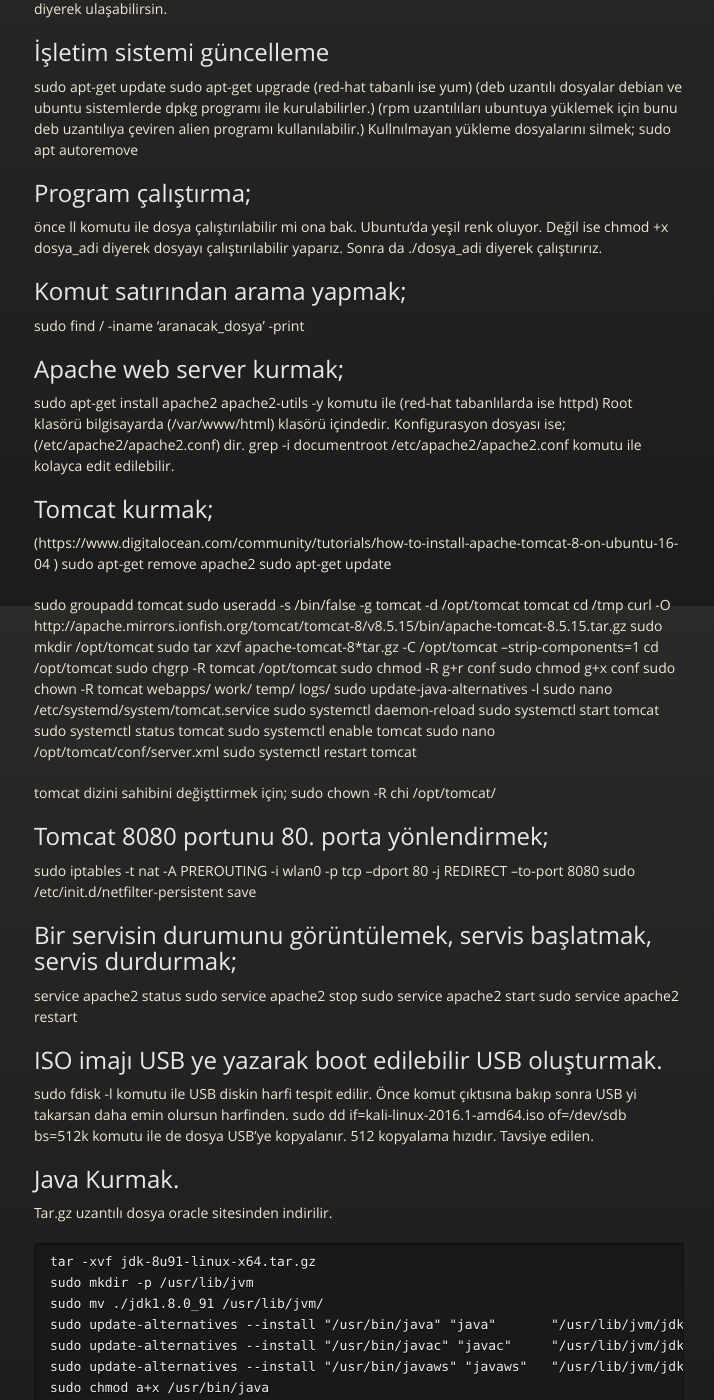
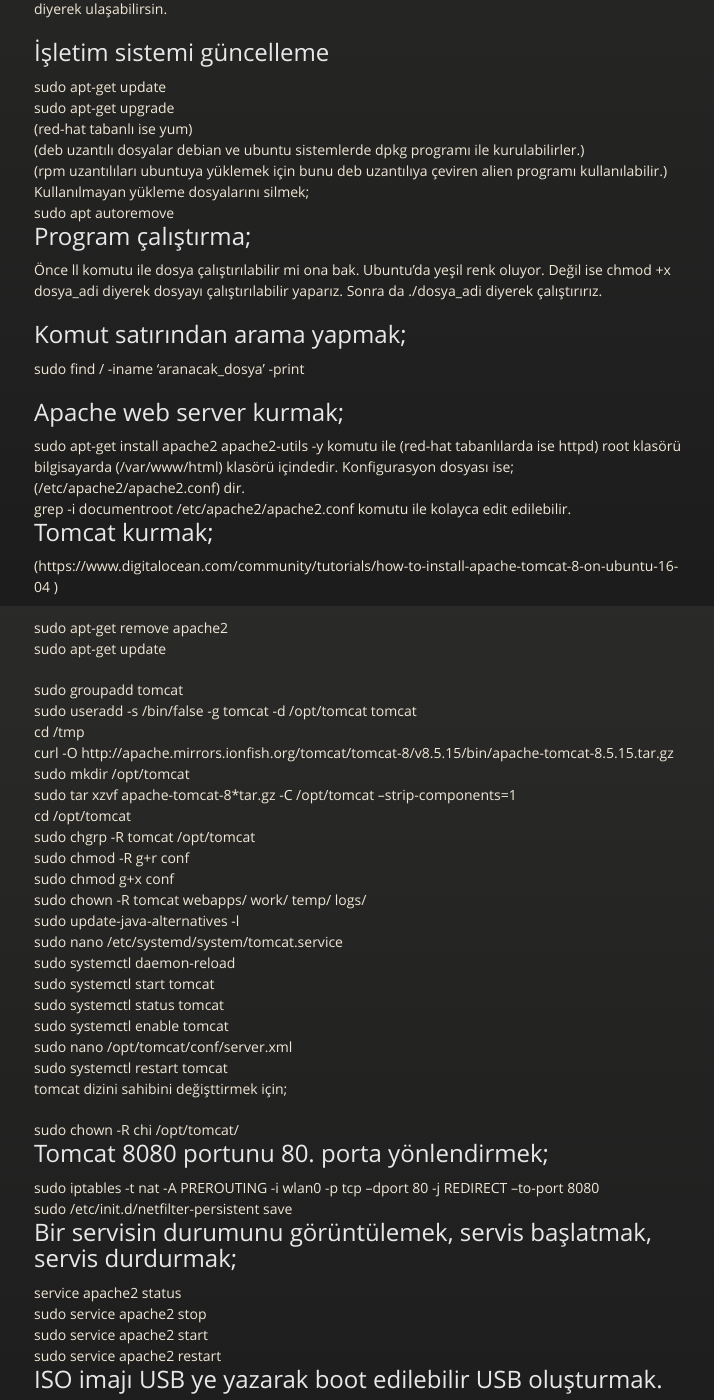
Before and after one commit to erkan000/erkan000.github.io, a Jekyll site: the page built from not/_linux/ubuntu_notlar.md, in a window 1280 px wide and 1400 px high, scrolled down 294 px. Shown: the whole window, without its empty margins (281-995 px from the left). Built offline with Jekyll 4.4.1, drawn with Linux system fonts in a browser that asks for light colours; some of the changed text lies outside the part shown.

Commit message:
Formatted

```diff
--- a/not/_linux/ubuntu_notlar.md
+++ b/not/_linux/ubuntu_notlar.md
@@ -8,108 +8,106 @@ date: 24.01.2020
 EXT4 ile formatlanmış bir disk üzerinde klasöre sağ tıkla “Local Network Share” tabı içinde bu klasörü paylaş de ve anonymous erişime izin ver sadece. Bu kadar windowsdan \\192.168.2.100 diyerek ulaşabilirsin.
 
 ## İşletim sistemi güncelleme
-sudo apt-get update
-sudo apt-get upgrade
-(red-hat tabanlı ise yum)
-(deb uzantılı dosyalar debian ve ubuntu sistemlerde dpkg programı ile kurulabilirler.)
-(rpm uzantılıları ubuntuya yüklemek için bunu deb uzantılıya çeviren alien programı kullanılabilir.)
-Kullnılmayan yükleme dosyalarını silmek;
-sudo apt autoremove
+- sudo apt-get update
+- sudo apt-get upgrade
+- (red-hat tabanlı ise yum)
+- (deb uzantılı dosyalar debian ve ubuntu sistemlerde dpkg programı ile kurulabilirler.)
+- (rpm uzantılıları ubuntuya yüklemek için bunu deb uzantılıya çeviren alien programı kullanılabilir.)
+- Kullanılmayan yükleme dosyalarını silmek;
+- sudo apt autoremove
 
 ## Program çalıştırma;
-önce ll komutu ile dosya çalıştırılabilir mi ona bak. Ubuntu'da yeşil renk oluyor. Değil ise chmod +x dosya_adi diyerek dosyayı çalıştırılabilir yaparız. Sonra da ./dosya_adi diyerek çalıştırırız.
+Önce ll komutu ile dosya çalıştırılabilir mi ona bak. Ubuntu'da yeşil renk oluyor. Değil ise chmod +x dosya_adi diyerek dosyayı çalıştırılabilir yaparız. Sonra da ./dosya_adi diyerek çalıştırırız.
 
 ## Komut satırından arama yapmak;
 sudo find / -iname 'aranacak_dosya' -print
 
 ## Apache web server kurmak;
-sudo apt-get install apache2 apache2-utils -y
-komutu ile (red-hat tabanlılarda ise httpd)
-Root klasörü bilgisayarda (/var/www/html) klasörü içindedir.
-Konfigurasyon dosyası ise; (/etc/apache2/apache2.conf) dir.
-grep -i documentroot /etc/apache2/apache2.conf
+- sudo apt-get install apache2 apache2-utils -y
+komutu ile (red-hat tabanlılarda ise httpd) root klasörü bilgisayarda (/var/www/html) klasörü içindedir. Konfigurasyon dosyası ise; (/etc/apache2/apache2.conf) dir.
+- grep -i documentroot /etc/apache2/apache2.conf
 komutu ile kolayca edit edilebilir.
 
 ## Tomcat kurmak;
 (https://www.digitalocean.com/community/tutorials/how-to-install-apache-tomcat-8-on-ubuntu-16-04 )
-sudo apt-get remove apache2
-sudo apt-get update
+- sudo apt-get remove apache2
+- sudo apt-get update
 
-sudo groupadd tomcat
-sudo useradd -s /bin/false -g tomcat -d /opt/tomcat tomcat
-cd /tmp
-curl -O http://apache.mirrors.ionfish.org/tomcat/tomcat-8/v8.5.15/bin/apache-tomcat-8.5.15.tar.gz
-sudo mkdir /opt/tomcat
-sudo tar xzvf apache-tomcat-8*tar.gz -C /opt/tomcat --strip-components=1
-cd /opt/tomcat
-sudo chgrp -R tomcat /opt/tomcat
-sudo chmod -R g+r conf
-sudo chmod g+x conf
-sudo chown -R tomcat webapps/ work/ temp/ logs/
-sudo update-java-alternatives -l
-sudo nano /etc/systemd/system/tomcat.service
-sudo systemctl daemon-reload
-sudo systemctl start tomcat
-sudo systemctl status tomcat
-sudo systemctl enable tomcat
-sudo nano /opt/tomcat/conf/server.xml
-sudo systemctl restart tomcat
+- sudo groupadd tomcat
+- sudo useradd -s /bin/false -g tomcat -d /opt/tomcat tomcat
+- cd /tmp
+- curl -O http://apache.mirrors.ionfish.org/tomcat/tomcat-8/v8.5.15/bin/apache-tomcat-8.5.15.tar.gz
+- sudo mkdir /opt/tomcat
+- sudo tar xzvf apache-tomcat-8*tar.gz -C /opt/tomcat --strip-components=1
+- cd /opt/tomcat
+- sudo chgrp -R tomcat /opt/tomcat
+- sudo chmod -R g+r conf
+- sudo chmod g+x conf
+- sudo chown -R tomcat webapps/ work/ temp/ logs/
+- sudo update-java-alternatives -l
+- sudo nano /etc/systemd/system/tomcat.service
+- sudo systemctl daemon-reload
+- sudo systemctl start tomcat
+- sudo systemctl status tomcat
+- sudo systemctl enable tomcat
+- sudo nano /opt/tomcat/conf/server.xml
+- sudo systemctl restart tomcat
 
 tomcat dizini sahibini değişttirmek için;
-	sudo chown -R chi /opt/tomcat/
+- sudo chown -R chi /opt/tomcat/
 
 ## Tomcat 8080 portunu 80. porta yönlendirmek;
-sudo iptables -t nat -A PREROUTING -i wlan0 -p tcp --dport 80 -j REDIRECT --to-port 8080
-sudo /etc/init.d/netfilter-persistent save
+- sudo iptables -t nat -A PREROUTING -i wlan0 -p tcp --dport 80 -j REDIRECT --to-port 8080
+- sudo /etc/init.d/netfilter-persistent save
 
 ## Bir servisin durumunu görüntülemek, servis başlatmak, servis durdurmak;
-service apache2 status
-sudo service apache2 stop
-sudo service apache2 start
-sudo service apache2 restart
+- service apache2 status
+- sudo service apache2 stop
+- sudo service apache2 start
+- sudo service apache2 restart
 
 ## ISO imajı USB ye yazarak boot edilebilir USB oluşturmak.
-sudo fdisk -l
+- sudo fdisk -l
 komutu ile USB diskin harfi tespit edilir. Önce komut çıktısına bakıp sonra USB yi takarsan daha emin olursun harfinden.
-sudo dd if=kali-linux-2016.1-amd64.iso of=/dev/sdb bs=512k
+- sudo dd if=kali-linux-2016.1-amd64.iso of=/dev/sdb bs=512k
 komutu ile de dosya USB'ye kopyalanır. 512 kopyalama hızıdır. Tavsiye edilen.
 
 ## Java Kurmak.
 Tar.gz uzantılı dosya oracle sitesinden indirilir.
 
-	tar -xvf jdk-8u91-linux-x64.tar.gz
-	sudo mkdir -p /usr/lib/jvm
-	sudo mv ./jdk1.8.0_91 /usr/lib/jvm/
-	sudo update-alternatives --install "/usr/bin/java" "java" 	"/usr/lib/jvm/jdk1.8.0_91/bin/java" 1
-	sudo update-alternatives --install "/usr/bin/javac" "javac" 	"/usr/lib/jvm/jdk1.8.0_91/bin/javac" 1
-	sudo update-alternatives --install "/usr/bin/javaws" "javaws" 	"/usr/lib/jvm/jdk1.8.0_91/bin/javaws" 1
-	sudo chmod a+x /usr/bin/java
-	sudo chmod a+x /usr/bin/javac
-	sudo chmod a+x /usr/bin/javaws
-	sudo chown -R root:root /usr/lib/jvm/jdk1.8.0_91/
-	sudo update-alternatives --config java
+- tar -xvf jdk-8u91-linux-x64.tar.gz
+- sudo mkdir -p /usr/lib/jvm
+- sudo mv ./jdk1.8.0_91 /usr/lib/jvm/
+- sudo update-alternatives --install "/usr/bin/java" "java" 	"/usr/lib/jvm/jdk1.8.0_91/bin/java" 1
+- sudo update-alternatives --install "/usr/bin/javac" "javac" 	"/usr/lib/jvm/jdk1.8.0_91/bin/javac" 1
+- sudo update-alternatives --install "/usr/bin/javaws" "javaws" 	"/usr/lib/jvm/jdk1.8.0_91/bin/javaws" 1
+- sudo chmod a+x /usr/bin/java
+- sudo chmod a+x /usr/bin/javac
+- sudo chmod a+x /usr/bin/javaws
+- sudo chown -R root:root /usr/lib/jvm/jdk1.8.0_91/
+- sudo update-alternatives --config java
 
 son konuttan sonra başka alternatif java yok ise hata verebilir. Var ise şu komutlar ile de diğerleri için de yapılır.
-	sudo update-alternatives --config javac
-	sudo update-alternatives --config javaws
+- sudo update-alternatives --config javac
+- sudo update-alternatives --config javaws
 
 java -version komutu ile kontrol edilebilir.
 
 ## Sistemi temizlemek;
-sudo apt-get autoremove
-sudo apt-get autoclean
+- sudo apt-get autoremove
+- sudo apt-get autoclean
 
 ## Maven Yüklemek;
-sudo apt-get install maven
-mvn -version
+- sudo apt-get install maven
+- mvn -version
 
 ## MySql Server Yüklemek;
-sudo apt-get update
-sudo apt-get install mysql-server
-sudo mysql_secure_installation
+- sudo apt-get update
+- sudo apt-get install mysql-server
+- sudo mysql_secure_installation
 
-Çalışıp çalışmadığına bakmak için 		systemctl status mysql.service
-Çalıştırmak için ise				sudo systemctl mysql start
+- Çalışıp çalışmadığına bakmak için 		systemctl status mysql.service
+- Çalıştırmak için ise				sudo systemctl mysql start
 
 ## Mysql tablo yedeklemek;
 Veritabanındaki bir şemayı ve içindeki bütün tabloları yedeklemek için;
@@ -269,32 +267,32 @@ veya
 	cat /proc/version
 
 ## Docker Komutları;
-docker info				container sayısı, image sayısı, docker klasörü
-docker container ls		bütün containerları listele(imajın bir instance'ı)
-docker image ls			bütün imajları listeler
-docker images			bütün imajları listeler
-docker ps				sadece çalışan containerları
-docker ps -a			bütün containerları listele
-docker run image			imaj localde varsa çalıştırır yoksa download edip çalıştırır.
-docker run hello-world		hello-world ü container olarak çalıştırır.
-docker run –it Ubuntu bash	-it = interactive mode sanal ubuntuyu çalıştırır 						ve içindeki komut satırına düşer
-docker run –it centos /bin/bash	interaktif diğer bir örneği
-docker run -p 8080:8080 image	imaj içindeki 8080 inci portu gerçek makinamızın 						8080'ine bağlar.
-docker pull image			imajı docker hub'dan locale indirir.
-docker rmi ImageID		imajeID li imajı siler
-docker inspect image		imaj bilgilerini gösterir.
+- docker info				container sayısı, image sayısı, docker klasörü
+- docker container ls		bütün containerları listele(imajın bir instance'ı)
+- docker image ls			bütün imajları listeler
+- docker images				bütün imajları listeler
+- docker ps					sadece çalışan containerları
+- docker ps -a				bütün containerları listele
+- docker run image			imaj localde varsa çalıştırır yoksa download edip çalıştırır.
+- docker run hello-world		hello-world ü container olarak çalıştırır.
+- docker run –it Ubuntu bash	-it = interactive mode sanal ubuntuyu çalıştırır 						ve içindeki komut satırına düşer
+- docker run –it centos /bin/bash	interaktif diğer bir örneği
+- docker run -p 8080:8080 image	imaj içindeki 8080 inci portu gerçek makinamızın 						8080'ine bağlar.
+- docker pull image			imajı docker hub'dan locale indirir.
+- docker rmi ImageID		imajeID li imajı siler
+- docker inspect image		imaj bilgilerini gösterir.
 
 Burada kaldım, diğer komutlar devam ediyor.
 https://www.tutorialspoint.com/docker/docker_working_with_containers.htm
 
-docker logs db2			db2 isimli container loglarına bak
-docker ps -a			bütün containerları listele, çalışan,duran
-docker container start xx	duran containerı başlat
-docker container restart xx	çalışanı tekrar başlar.
-docker container rm xx		container’ı sil
-docker volume ls			volume’leri listele
-docker volume prune		kullanılmayan volume’leri siler
-docker system prune 		duran container, volume vs. siler
+- docker logs db2			db2 isimli container loglarına bak
+- docker ps -a			bütün containerları listele, çalışan,duran
+- docker container start xx	duran containerı başlat
+- docker container restart xx	çalışanı tekrar başlar.
+- docker container rm xx		container’ı sil
+- docker volume ls			volume’leri listele
+- docker volume prune		kullanılmayan volume’leri siler
+- docker system prune 		duran container, volume vs. siler
 
 ## Docker ile WAS çalıştırmak;
 Önce docker imajını docker hub dan bulup çekeriz, birçok versiyon var, benimki 11 olduğu için 11 versiyonunu çekeceğim. Bu aşamada was imajını internetten indirecektir.
```
